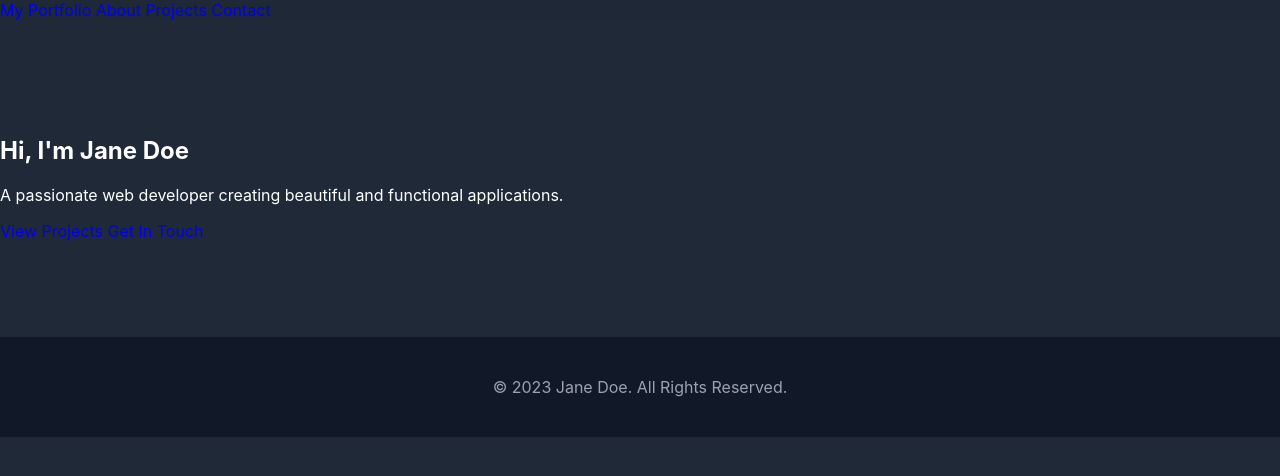
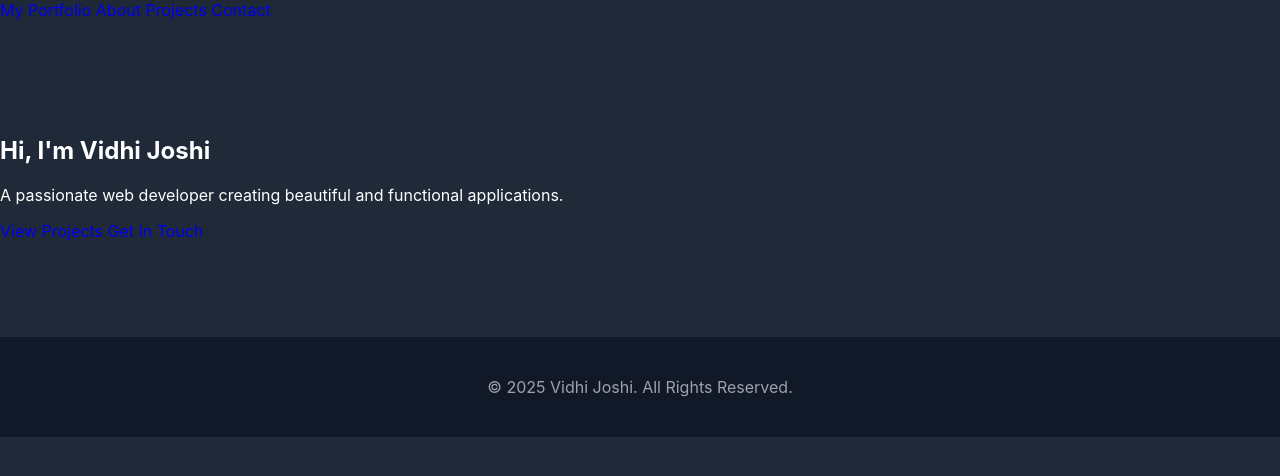
Before and after one commit to Vid-j/portfolio, a plain HTML site: page index.html in a window 1280 px wide. Drawn offline with Linux system fonts and the light colour scheme.

Commit message:
Update index.html

```diff
--- a/index.html
+++ b/index.html
@@ -20,7 +20,7 @@
 
     <!-- Hero Section -->
     <section id="hero">
-        <h1>Hi, I'm <span>Jane Doe</span></h1>
+        <h1>Hi, I'm <span>Vidhi Joshi</span></h1>
         <p>A passionate web developer creating beautiful and functional applications.</p>
         <a href="projects.html">View Projects</a>
         <a href="contact.html">Get In Touch</a>
@@ -28,7 +28,7 @@
 
     <!-- Footer -->
     <footer>
-        <p>&copy; 2023 Jane Doe. All Rights Reserved.</p>
+        <p>&copy; 2025 Vidhi Joshi. All Rights Reserved.</p>
     </footer>
 
     <script src="js/main.js"></script>
```
